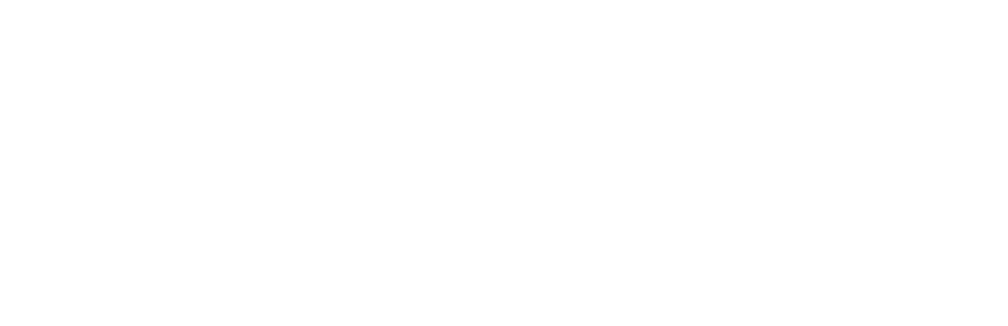
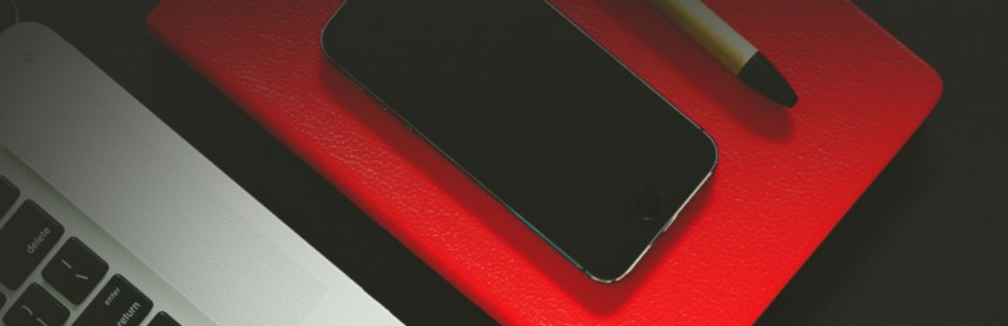
Before and after one commit to alfikri-sanaqri-Hsb/sahabatBelajar-html, a plain HTML site: page index.html in a window 1280 px wide. Shown: the top 326 px of the page, without its empty margins (0-1008 px from the left). Drawn offline with Linux system fonts and the light colour scheme.

Commit message:
Add files via upload

```diff
--- a/Style.css
+++ b/Style.css
@@ -10,7 +10,7 @@ body {
 }
 
 .container-hero {
-    background-image: url(../image/Hero.jpg);
+    background-image: url(./Hero.jpg);
     height: 100vh;
     background-repeat: no-repeat;
     background-size: cover;
```
